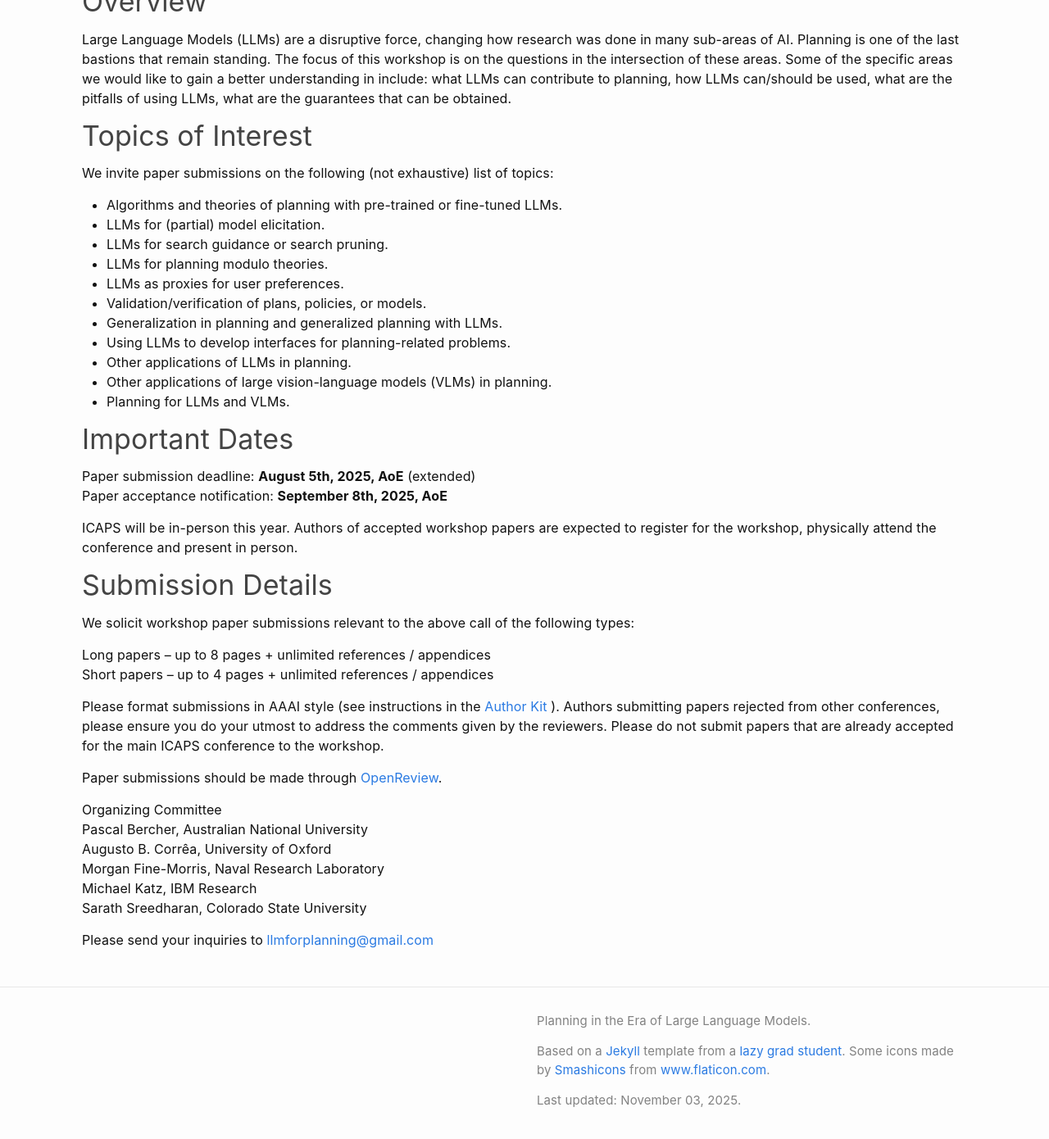
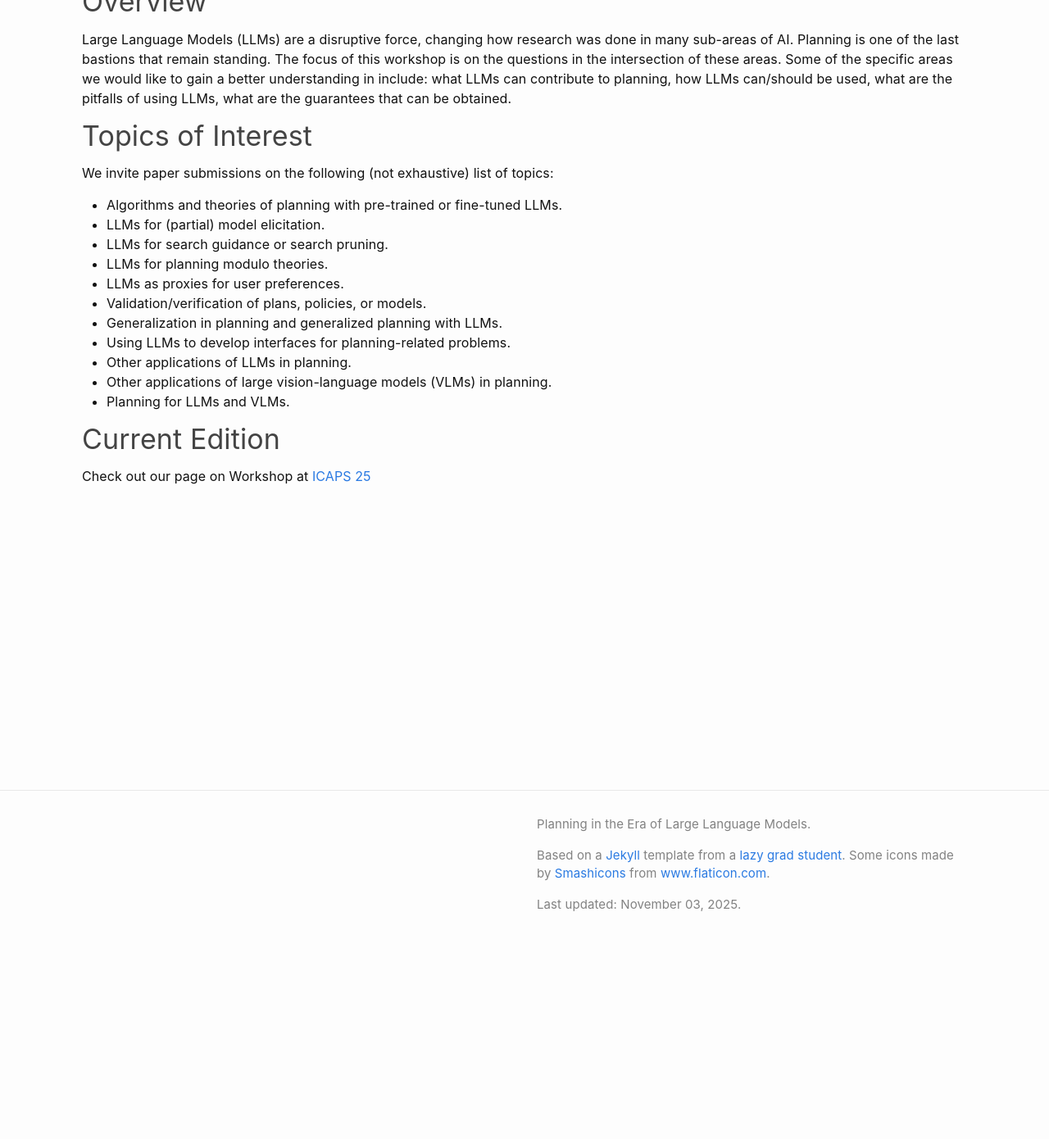
Before and after one commit to llmforplanning/llmforplanning.github.io, a Jekyll site: the page built from index.md, in a window 1280 px wide and 1400 px high, scrolled down 240 px. Shown: the top 1390 px of the window at 82% size. Built offline with Jekyll 4.4.1, drawn with Linux system fonts in a browser that asks for light colours.

Commit message:
Update index.md

```diff
--- a/index.md
+++ b/index.md
@@ -67,31 +67,5 @@ We invite paper submissions on the following (not exhaustive) list of topics:
 * Other applications of large vision-language models (VLMs) in planning.
 * Planning for LLMs and VLMs.
 
-### Important Dates
-Paper submission deadline: **August 5th, 2025, AoE**  (extended)
-Paper acceptance notification: **September 8th, 2025, AoE**
-
-ICAPS will be in-person this year. Authors of accepted workshop papers are expected to register for the workshop, physically attend the conference and present in person.
-
-
-### Submission Details
-We solicit workshop paper submissions relevant to the above call of the following types:
-
-Long papers – up to 8 pages + unlimited references / appendices
-Short papers – up to 4 pages + unlimited references / appendices
-
-Please format submissions in AAAI style (see instructions in the [Author Kit](https://aaai.org/authorkit25) ). Authors submitting papers rejected from other conferences, please ensure you do your utmost to address the comments given by the reviewers. Please do not submit papers that are already accepted for the main ICAPS conference to the workshop.
-
-
-Paper submissions should be made through [OpenReview](https://openreview.net/group?id=icaps-conference.org/ICAPS/2025/Workshop/LM4Plan).
-
-<!-- *Paper submissions portal coming soon*. -->
-
-Organizing Committee
-Pascal Bercher, Australian National University
-Augusto B. Corrêa, University of Oxford
-Morgan Fine-Morris, Naval Research Laboratory
-Michael Katz, IBM Research
-Sarath Sreedharan, Colorado State University
-
-Please send your inquiries to [llmforplanning@gmail.com](mailto:llmforplanning@gmail.com)
+### Current Edition
+Check out our page on Workshop at [ICAPS 25](https://llmforplanning.github.io/ICAPS25/)
```
